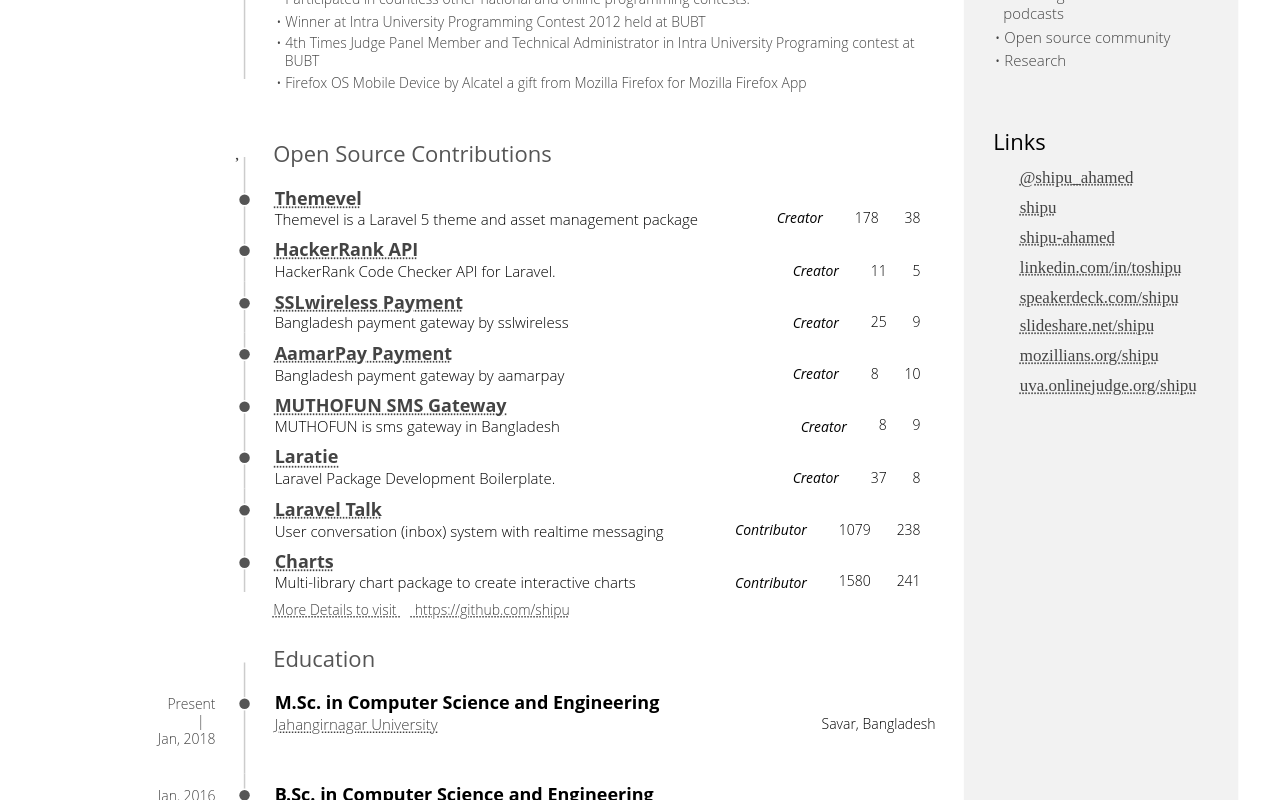
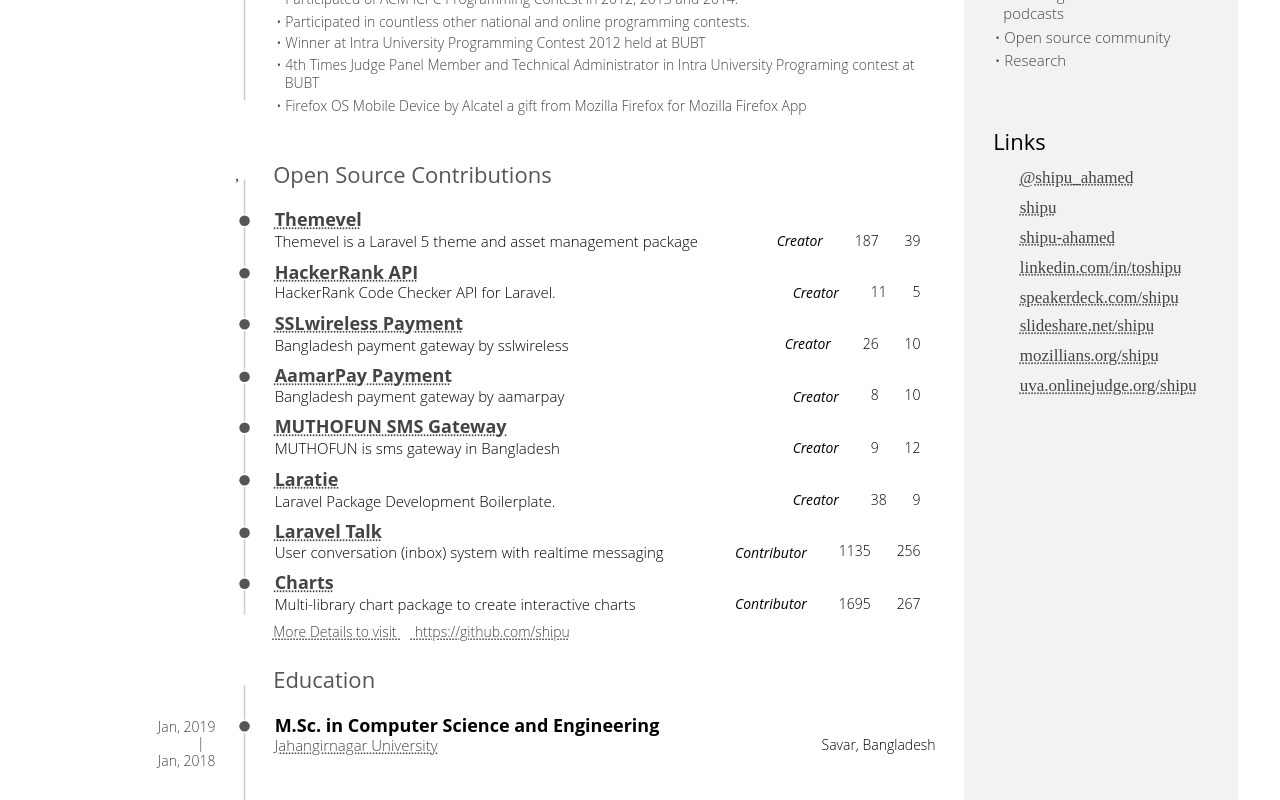
Before and after one commit to Shipu/shipu.github.io, a Nuxt app: page /cv in a window 1280 px wide. Shown: the part 2000-2800 px from the top of the page. Built offline with nearby package versions, Linux system fonts and the light colour scheme; a web font is replaced by a local one.

Commit message:
update cv

```diff
--- a/pages/cv.vue
+++ b/pages/cv.vue
@@ -29,6 +29,7 @@
                             <li>Handle event based all type of automation.</li>
                             <li>Develop restful api for web frontend and mobile app.</li>
                             <li>Develop single page application for administration with Laravel and Vuejs.</li>
+                            <li>Helping junior developers</li>
                         </ul>
                     </div>
                 </div>
@@ -216,8 +217,8 @@
                     <header>
                         <h3><a href="https://github.com/shipu/themevel" target="_blank">Themevel</a></h3>
                         <span class="place">Themevel is a Laravel 5 theme and asset management package</span>
-                        <span class="fork">38</span>
-                        <span class="star">178</span>
+                        <span class="fork">39</span>
+                        <span class="star">187</span>
                         <span class="creator"></span>
                     </header>
                 </div>
@@ -246,8 +247,8 @@
                     <header>
                         <h3><a href="https://github.com/Shipu/php-sslwireless-payment" target="_blank">SSLwireless Payment</a></h3>
                         <span class="place">Bangladesh payment gateway by sslwireless</span>
-                        <span class="fork">9</span>
-                        <span class="star">25</span>
+                        <span class="fork">10</span>
+                        <span class="star">26</span>
                         <span class="creator"></span>
                     </header>
                 </div>
@@ -276,8 +277,8 @@
                     <header>
                         <h3><a href="https://github.com/Shipu/muthofun-sms-gateway" target="_blank">MUTHOFUN SMS Gateway</a></h3>
                         <span class="place">MUTHOFUN is sms gateway in Bangladesh</span>
-                        <span class="fork">9</span>
-                        <span class="star">8</span>
+                        <span class="fork">12</span>
+                        <span class="star">9</span>
                         <span class="creator"></span>
                     </header>
                 </div>
@@ -291,8 +292,8 @@
                     <header>
                         <h3><a href="https://github.com/Shipu/laratie" target="_blank">Laratie</a></h3>
                         <span class="place">Laravel Package Development Boilerplate.</span>
-                        <span class="fork">8</span>
-                        <span class="star">37</span>
+                        <span class="fork">9</span>
+                        <span class="star">38</span>
                         <span class="creator"></span>
                     </header>
                 </div>
@@ -306,8 +307,8 @@
                     <header>
                         <h3><a href="https://github.com/nahid/talk" target="_blank">Laravel Talk</a></h3>
                         <span class="place">User conversation (inbox) system with realtime messaging</span>
-                        <span class="fork">238</span>
-                        <span class="star">1079</span>
+                        <span class="fork">256</span>
+                        <span class="star">1135</span>
                         <span class="contributor"></span>
                     </header>
                 </div>
@@ -321,8 +322,8 @@
                     <header>
                         <h3><a href="https://github.com/ConsoleTVs/Charts" target="_blank">Charts</a></h3>
                         <span class="place">Multi-library chart package to create interactive charts</span>
-                        <span class="fork">241</span>
-                        <span class="star">1580</span>
+                        <span class="fork">267</span>
+                        <span class="star">1695</span>
                         <span class="contributor"></span>
                     </header>
                 </div>
@@ -342,7 +343,7 @@
             </h2>
             <section class="blocks">
                 <div class="date">
-                    <span>Present</span><span>Jan, 2018</span>
+                    <span>Jan, 2019</span><span>Jan, 2018</span>
                 </div>
                 <div class="decorator">
                 </div>
```
Also changed, not shown: 1 other file (tests, documents, lock files or other folders).
